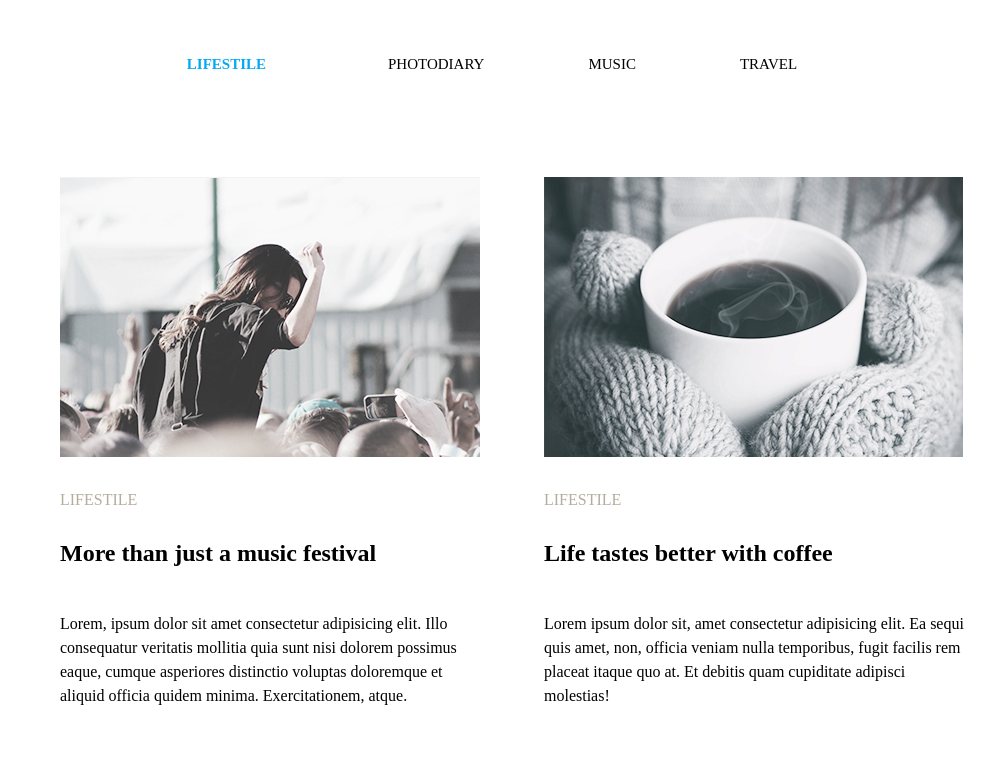
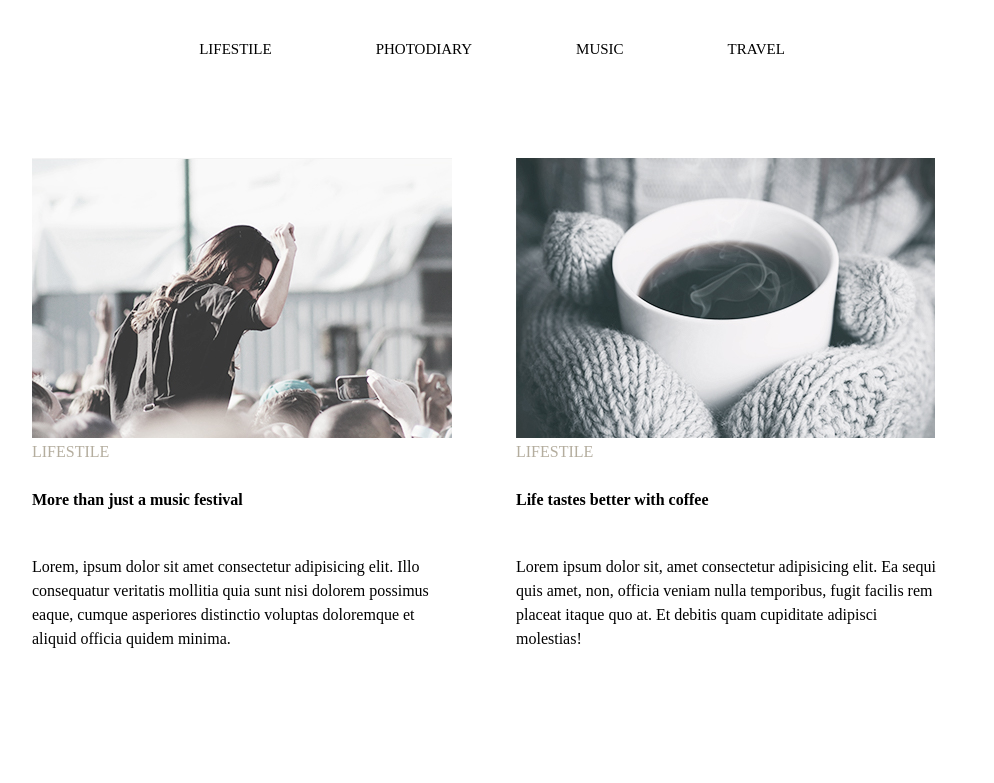
Before and after one commit to vldos/goit-fe-course, a plain HTML site: page homework-03/index.html in a window 1280 px wide. Shown: the top 783 px of the page, without its empty margins (98-1092 px from the left). Drawn offline with Linux system fonts and the light colour scheme; files whose address does not match are found by name.

Commit message:
fix mistakes

```diff
--- a/homework-03/css/style.css
+++ b/homework-03/css/style.css
@@ -1,6 +1,6 @@
-.header_menu{
+/* .header_menu{
     text-align: center;
-    padding: 40px 0px 100px 0px;
+    padding: 40px 0px 100px 0px;  +
 
 }
 
@@ -8,7 +8,7 @@
 
     width: auto;
     margin: auto;
-    text-align: center;
+    text-align: center;  +
 
 
 }
@@ -19,7 +19,7 @@
 
 }
 
-.header_list{
+.header_list{   +
     display: inline-block;
     width: auto;
     list-style: none;
@@ -27,7 +27,7 @@
     margin: 0;
 }
 .list_item{
-    display: inline-block;
+    display: inline-block;  +
     margin-right: 100px;
 
 }
@@ -41,7 +41,7 @@
 }
 
 .link_item{
-    text-decoration: none;
+    text-decoration: none;   +
     text-transform: uppercase;
     font-size: 15px;
     color: black;
@@ -104,9 +104,108 @@ line-height: 1.5;
 }
 
 .button_item{
-    /* width: auto;
+
+    width: 160px;
+    height: 60px;
+    background-color: #ffffff;
+
+} */
+
+.header_menu{
+    text-align: center;
+    padding: 40px 0px 100px 0px;
+
+}
+
+.nav_menu{
+
+    width: auto;
     margin: auto;
-    text-align: center; */
+    text-align: center;
+}
+
+.header_list{
+    display: inline-block;
+    width: auto;
+    list-style: none;
+    padding: 0;
+    margin: 0;
+}
+
+.list_item{
+    display: inline-block;
+    margin-right: 100px;
+
+}
+
+.link_item{
+    text-decoration: none;
+    text-transform: uppercase;
+    font-size: 15px;
+    color: black;
+}
+
+.link_item:hover{
+color: #03a9f4;
+}
+
+.wrapper{
+    width: 1020px;
+    /* width: 900px; */
+    /* width: 90%; */
+    margin: 0 auto;
+
+
+}
+
+.wrapper_article{
+    display: inline-block;
+    width: 420px;
+    vertical-align: top; /* http://prntscr.com/jjyz06 -что бы при разном количестве текста блоки не сьхали */
+    margin: 0px 60px 135px 0px;
+    /* margin-bottom: 135px; */
+
+
+
+}
+
+.logo{
+    text-transform: uppercase;
+    margin: 0px 0px 30px 0px;
+    color: #b4ad9e;
+    font-size: 16px;
+
+}
+
+.article_titel{
+    display: inline-block;
+    margin: 0px 0px 45px 0px;
+    font-size: 16px;
+    text-align: start;
+
+
+}
+
+.article_description{
+margin: 0;
+line-height: 1.5;
+font-size: 16px;
+
+}
+
+
+.wrapper_button{
+    text-align: center;
+    /* width: 1020px;
+    margin: 0 auto; */
+    /* padding-right: 70px;
+    margin-bottom: 60px; */
+
+}
+
+.button_item{
+    /* display: inline-block;
+vertical-align: middle; */
     width: 160px;
     height: 60px;
     background-color: #ffffff;
--- a/homework-03/index.html
+++ b/homework-03/index.html
@@ -11,10 +11,11 @@
 </head>
 <header class="header_menu">
     <nav class="nav_menu">
-        <h1 class="header_logo">
-            <a class="link_logo" href="#">lifestile</a>
-        </h1>
+
         <ul class="header_list">
+            <li class="list_item">
+                <a class="link_item" href="#">lifestile</a>
+            </li>
             <li class="list_item">
                 <a class="link_item" href="#">photodiary</a>
             </li>
@@ -30,14 +31,14 @@
 
 <body>
     <div class="wrapper">
-        <section class="wrapper_section">
+
             <article class="wrapper_article">
                 <img src="../homework-03/img/img01.jpg" alt="dancing man" width="420" class="img_box">
                 <p class="logo">lifestile</p>
                 <h2 class="article_titel">More than just a music festival </h2>
                 <p class="article_description">Lorem, ipsum dolor sit amet consectetur adipisicing elit. Illo consequatur veritatis mollitia quia sunt nisi
                     dolorem possimus eaque, cumque asperiores distinctio voluptas doloremque et aliquid officia quidem minima.
-                    Exercitationem, atque.</p>
+                    </p>
             </article>
             <article class="wrapper_article">
                 <img src="../homework-03/img/img02.jpg" alt="cup of coffe" width="419" class="img_box">
@@ -76,7 +77,7 @@
                 <p class="article_description">Lorem ipsum dolor, sit amet consectetur adipisicing elit. Dolore ipsum neque vero expedita eum quam exercitationem?
                     Minus veritatis at inventore non! Hic vero a culpa tempore fugit, assumenda id quia.</p>
             </article>
-        </section>
+
     </div>
 
     <div class="wrapper_button">
```
Also changed, not shown: 1 other file.
